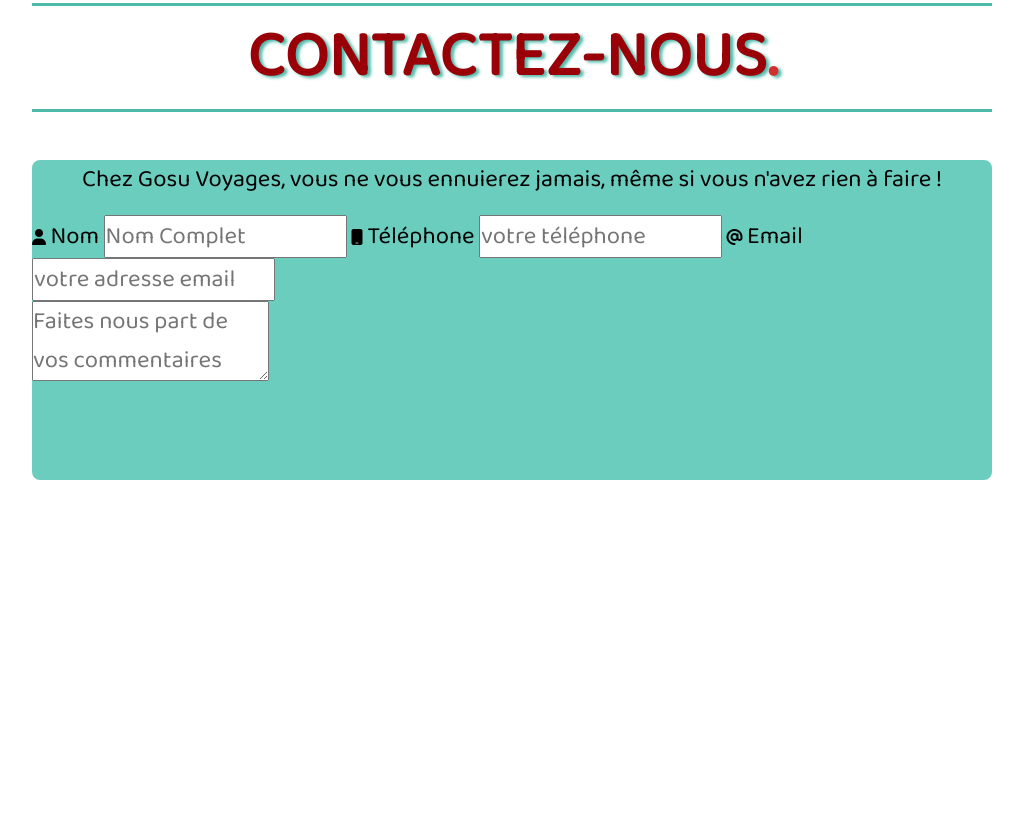
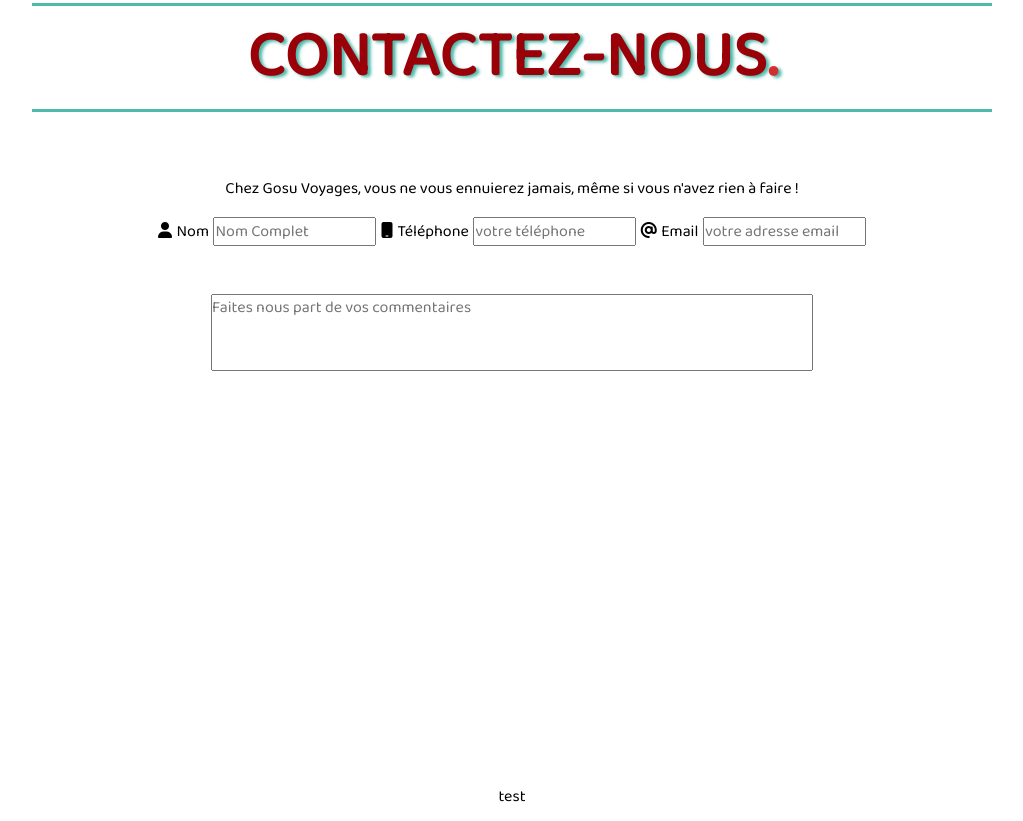
Before and after one commit to AntoniSDev/Site-Voyage, a plain HTML site: page index.html in a window 1280 px wide. Shown: the part 3119-3940 px from the top of the page, without its empty margins (128-1151 px from the left). Drawn offline with Linux system fonts and the light colour scheme.

Commit message:
Formulaire basique

```diff
--- a/css/styles.css
+++ b/css/styles.css
@@ -24,13 +24,13 @@
 
 p{
     text-align: center;
-    margin-top: 3rem;
+    margin-top: 2rem;
     margin-bottom: 1rem;
 }
 
 p, label, input, textarea{
     font-family: 'baloo 2', sans-serif;
-    font-size: 1.5rem;
+    font-size: 1rem;
 
 }
 
@@ -368,12 +368,6 @@
 
 
 
-form{
-    width: 60rem;
-    height: 20rem;
-    border-radius: 0.5rem;
-    background-color: #27b6a1af;
-}
 
 
 
@@ -385,3 +379,25 @@
 
 
 /* FOOTER */
+
+form{
+    display: flex;
+    flex-direction: row;
+    flex-wrap: wrap;
+    justify-content: space-evenly;
+    align-items: center;
+}
+
+#haut{
+    display: block;
+    width: auto;
+    height: 10rem;
+}
+#bas{
+    margin-top: 3rem;
+    text-align: center;
+}
+
+textarea {
+    resize: none;
+  }
--- a/index.html
+++ b/index.html
@@ -119,7 +119,7 @@
                             <input type="text" id="email" placeholder="votre adresse email">
 
                     <div id="bas">
-                        <textarea name="Commentaire" placeholder="Faites nous part de vos commentaires"></textarea>
+                        <textarea rows="3" cols="80" name="Commentaire" placeholder="Faites nous part de vos commentaires"></textarea>
                     </div>
 
 
```
